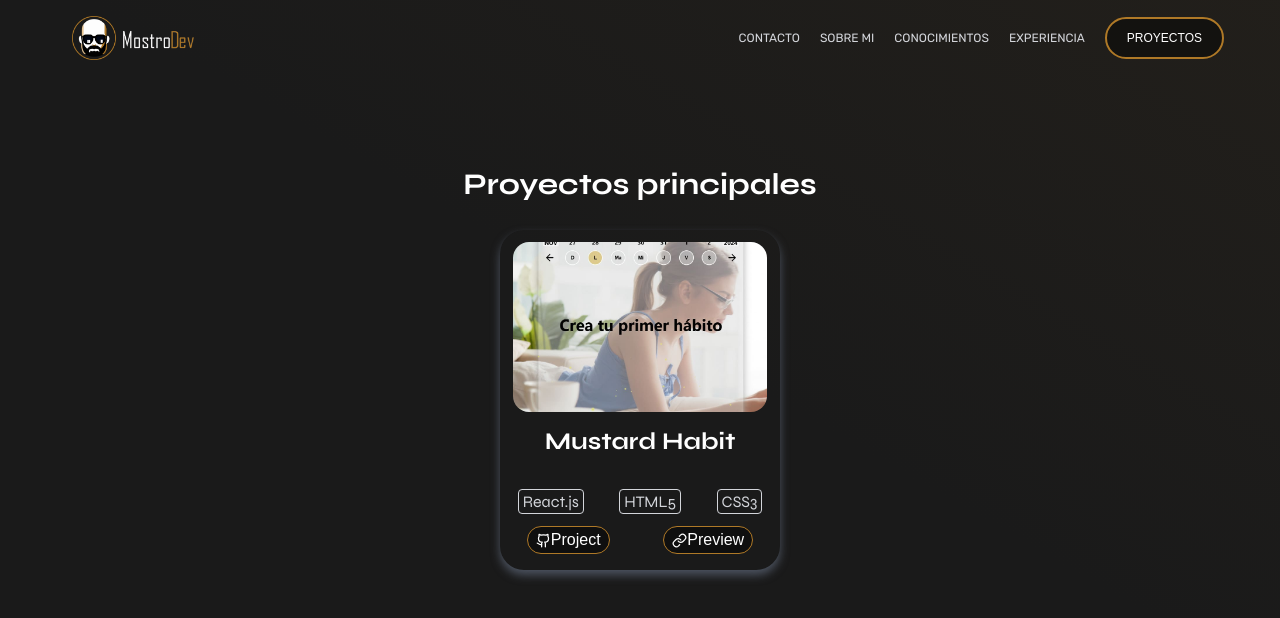
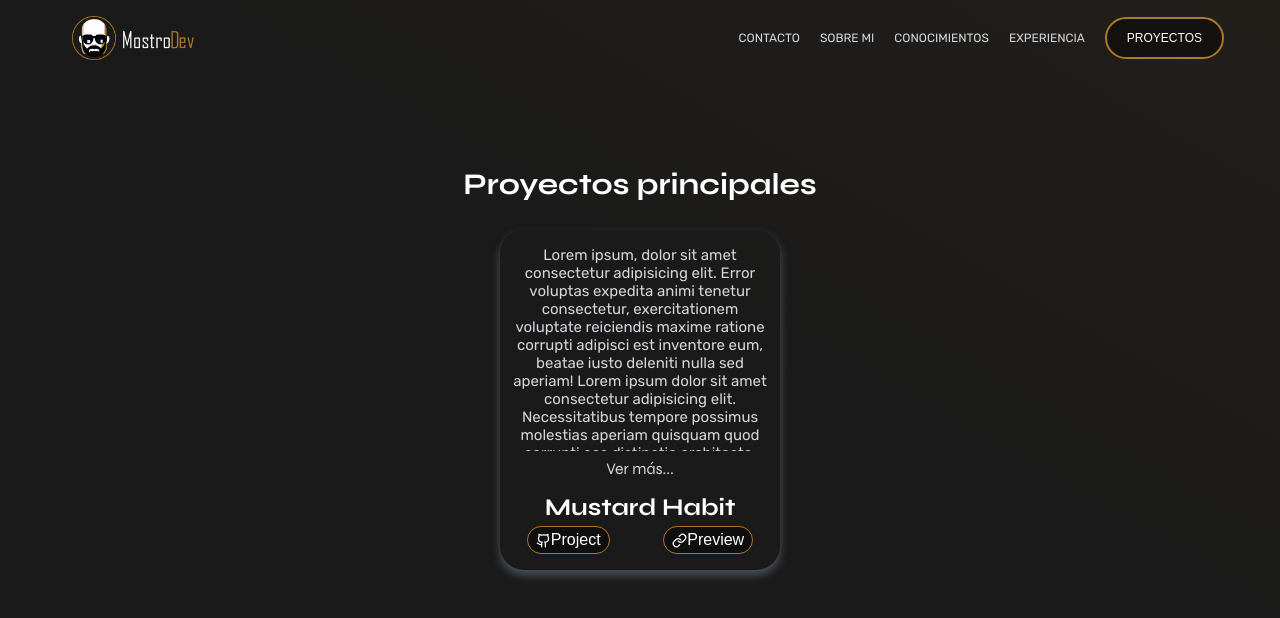
Before and after one commit to fabianvegadev/portafolio, a React (Vite) app: page / in a window 1280 px wide. In both pictures the pointer is over the element 640 px from the left and 1376 px from the top of the page. Shown: the part 976-1594 px from the top of the page. Built offline with nearby package versions, Linux system fonts and the light colour scheme.

Commit message:
Versión 0.0.4

```diff
--- a/package.json
+++ b/package.json
@@ -1,7 +1,7 @@
 {
   "name": "portafolio",
   "private": true,
-  "version": "0.0.2",
+  "version": "0.0.4",
   "type": "module",
   "scripts": {
     "dev": "vite",
--- a/src/Pages/Projects/CardProject/styles.css
+++ b/src/Pages/Projects/CardProject/styles.css
@@ -146,10 +146,10 @@
     background-color: transparent;
 }
 
-/* .card-project-container:hover .front {
+.card-project-container:hover .front {
     transform: rotateY(180deg);
 }
 
 .card-project-container:hover .back {
     transform: rotateY(360deg);
-} */
+}
```
